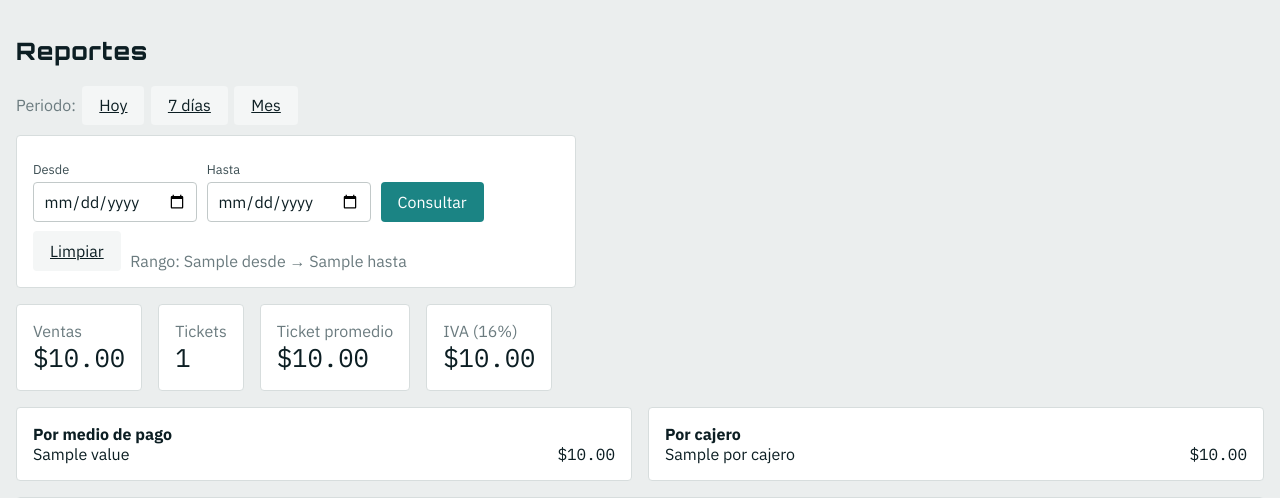
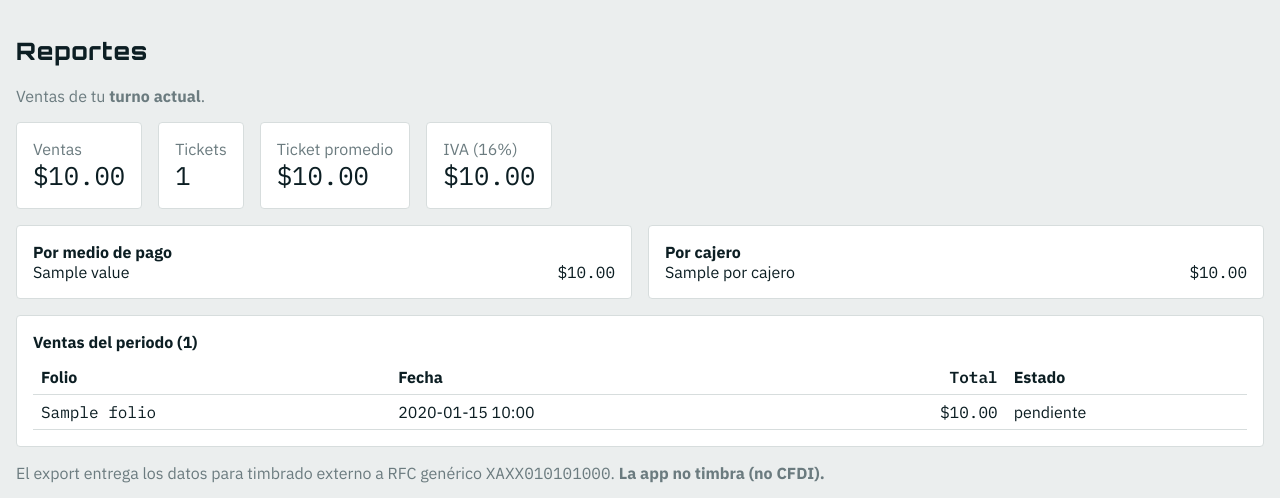
Before and after one commit to MELuisCruz/maschinario-bazar, a FastAPI app: template app/templates/reportes.html in a window 1280 px wide. Shown: the part 50-548 px from the top of the page. Run offline with FastAPI, Linux system fonts and the light colour scheme; the template is opened without the code that fills it: most values are stand-ins (such as "Sample title", 1, 10 or a date in 2020).

Commit message:
feat(reportes): export/rangos solo admin; cajero ve solo su turno; botón "Generar Reporte"
- El botón "Export fiscal (CSV)" se renombra a "Generar Reporte" y se coloca
  junto a "Consultar" (mismo estilo), como segundo submit del formulario de
  fechas (formaction=/reportes/export): usa el rango/periodo en vivo.
- Reportes con presets + rango de fechas y la descarga del CSV son facultades de
  ADMIN. El cajero entra a /reportes pero ve SOLO las ventas de su turno actual y
  vigente (acotado por turno + cajero_id), sin controles ni export.
- /reportes/export sigue require_admin.

Co-Authored-By: Claude Opus 4.8 <noreply@anthropic.com>

```diff
--- a/app/templates/reportes.html
+++ b/app/templates/reportes.html
@@ -3,21 +3,21 @@
 {% block content %}
 <h2>Reportes</h2>
 {% set rango_activo = (desde and hasta) %}
+{% if es_admin(cajero) %}
+  {# --- Admin: presets + rango de fechas + generar reporte (CSV) --- #}
   <div style="display:flex;gap:.4rem;margin-bottom:.6rem;align-items:center;flex-wrap:wrap;">
     <span class="muted">Periodo:</span>
     <a class="btn {{ 'btn-primary' if periodo=='hoy' and not rango_activo }}" href="/reportes?periodo=hoy">Hoy</a>
     <a class="btn {{ 'btn-primary' if periodo=='7dias' and not rango_activo }}" href="/reportes?periodo=7dias">7 días</a>
     <a class="btn {{ 'btn-primary' if periodo=='mes' and not rango_activo }}" href="/reportes?periodo=mes">Mes</a>
-  {% if es_admin(cajero) %}
-  <a class="btn" style="margin-left:auto;"
-     href="/reportes/export?periodo={{ periodo }}{% if rango_activo %}&desde={{ desde }}&hasta={{ hasta }}{% endif %}"
-     title="La app no timbra; exporta para timbrado externo a RFC genérico">Export fiscal (CSV)</a>
-  {% endif %}
   </div>
 
-{# Rango de fechas (calendario). Si se llenan ambas, manda sobre el preset. #}
+  {# Rango de fechas (calendario). Si se llenan ambas, manda sobre el preset.
+     "Consultar" muestra en pantalla; "Generar Reporte" descarga el CSV — ambos
+     usan los mismos campos (formaction) y el periodo activo (hidden). #}
   <form method="get" action="/reportes" class="panel"
-      style="display:flex;gap:.6rem;align-items:flex-end;flex-wrap:wrap;margin-bottom:1rem;max-width:560px;">
+        style="display:flex;gap:.6rem;align-items:flex-end;flex-wrap:wrap;margin-bottom:1rem;max-width:640px;">
+    <input type="hidden" name="periodo" value="{{ periodo }}" />
     <div style="display:flex;flex-direction:column;">
       <label>Desde</label>
       <input type="date" name="desde" value="{{ desde }}" />
@@ -27,11 +27,17 @@
       <input type="date" name="hasta" value="{{ hasta }}" />
     </div>
     <button class="btn btn-primary" type="submit">Consultar</button>
+    <button class="btn btn-primary" type="submit" formaction="/reportes/export"
+            title="Descarga el CSV del rango/periodo seleccionado (la app no timbra)">Generar Reporte</button>
     {% if rango_activo %}
     <a class="btn" href="/reportes?periodo=hoy" title="Quitar el rango y volver a 'Hoy'">Limpiar</a>
     <span class="muted">Rango: {{ desde }} → {{ hasta }}</span>
     {% endif %}
   </form>
+{% else %}
+  {# --- Cajero: solo lectura de las ventas de su turno actual y vigente --- #}
+  <p class="muted" style="margin-bottom:1rem;">Ventas de tu <strong>turno actual</strong>.</p>
+{% endif %}
 
 <div style="display:flex;gap:1rem;flex-wrap:wrap;margin-bottom:1rem;">
   <div class="panel"><div class="muted">Ventas</div><div class="mono" style="font-size:1.6rem;">${{ '%.2f'|format(rep.total) }}</div></div>
```
Also changed, not shown: app/routers/reportes.py (+14 -4 lines), tests/test_reportes.py (+12 -5 lines). Lines whose indentation alone changed are shown as unchanged.
